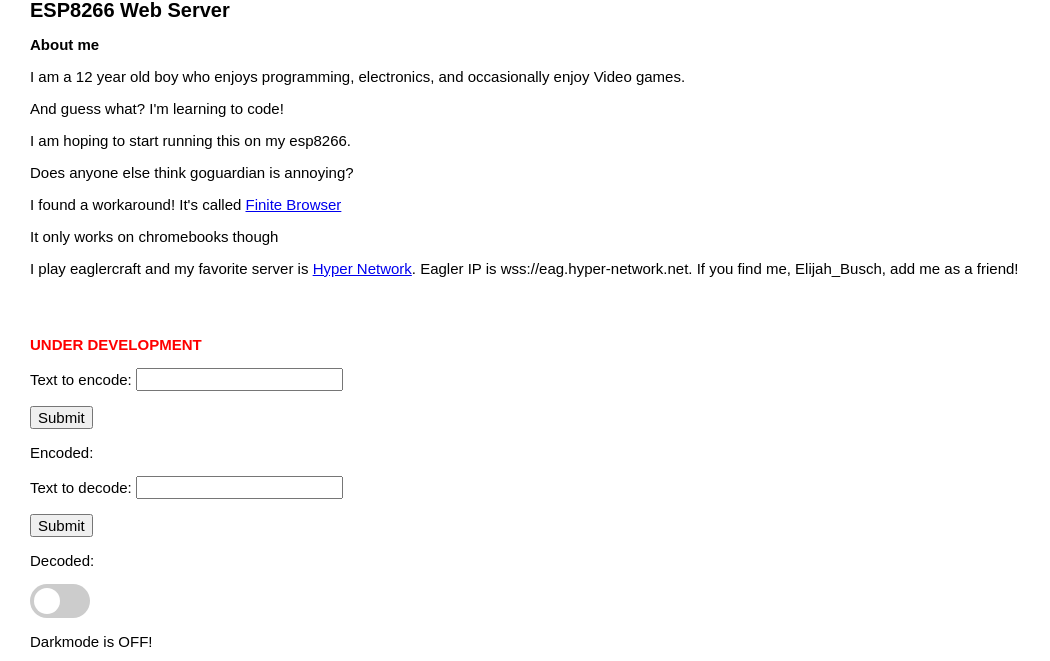
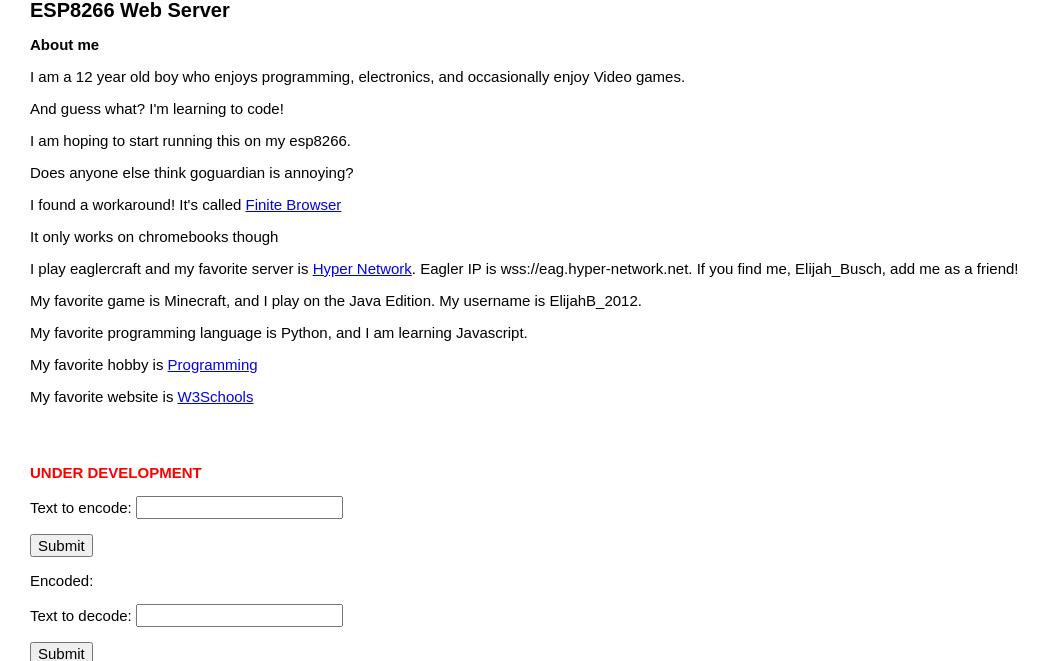
Before and after one commit to ebusch8/ebusch8.github.io, a PHP site: page /index.html in a window 1280 px wide. Shown: the part 62-723 px from the top of the page, without its empty margins (0-1050 px from the left). Run offline with PHP 8.4, Linux system fonts and the light colour scheme.

Commit message:
Update a lot of stuff

```diff
--- a/index.html
+++ b/index.html
@@ -27,7 +27,7 @@
     <style>
     </style>
 
-    <div id="Main">
+    <div id="main">
         <h1>ESP8266 Web Server</h1>
         <h2>About me</h2>
         <p>I am a 12 year old boy who enjoys programming, electronics, and occasionally enjoy Video games. </p>
@@ -37,8 +37,10 @@
         <p>I found a workaround! It's called <a href="https://chromewebstore.google.com/detail/lbhcclgpfpcmhjkghhonpgnkmanigjji?utm_source=item-share-cb" >Finite Browser</a></p>
         <p>It only works on chromebooks though</p>
         <p>I play eaglercraft and my favorite server is <a href="https://eag.hyper-network.net/">Hyper Network</a>. Eagler IP is wss://eag.hyper-network.net. If you find me, Elijah_Busch, add me as a friend!</p>
-
-
+        <p>My favorite game is Minecraft, and I play on the Java Edition. My username is ElijahB_2012.</p>
+        <p>My favorite programming language is Python, and I am learning Javascript.</p>
+        <p>My favorite hobby is <a href="https://www.google.com/search?q=programming">Programming</a></p>
+        <p>My favorite website is <a href="https:/www.w3schools.com">W3Schools</a></p>
     </div>
     <br>
     <div id="dev">
--- a/script.js
+++ b/script.js
@@ -1,8 +1,8 @@
 function Encode() {
     let toEncode = document.getElementById("toEncode").value;
-    let output = document.getElementById("encoded").innerHTML;
     let encoded = window.btoa(toEncode);
-    output = `Encoded: ${encoded}`
+    let output = `Encoded: ${encoded}`
+    document.getElementById("encoded").innerHTML = output;
 }
 
 function Decode() {
```
Also changed, not shown: index.php (+0 -12 lines).
